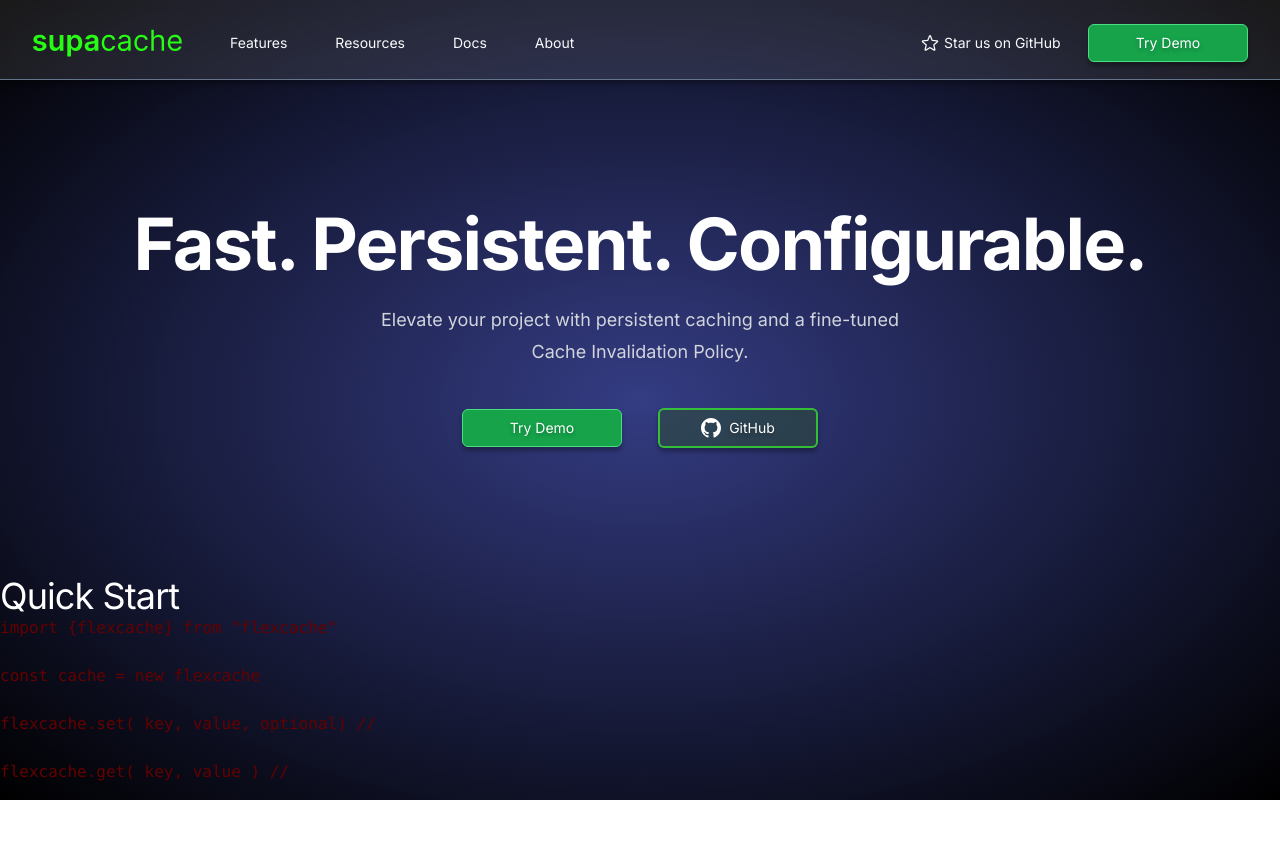
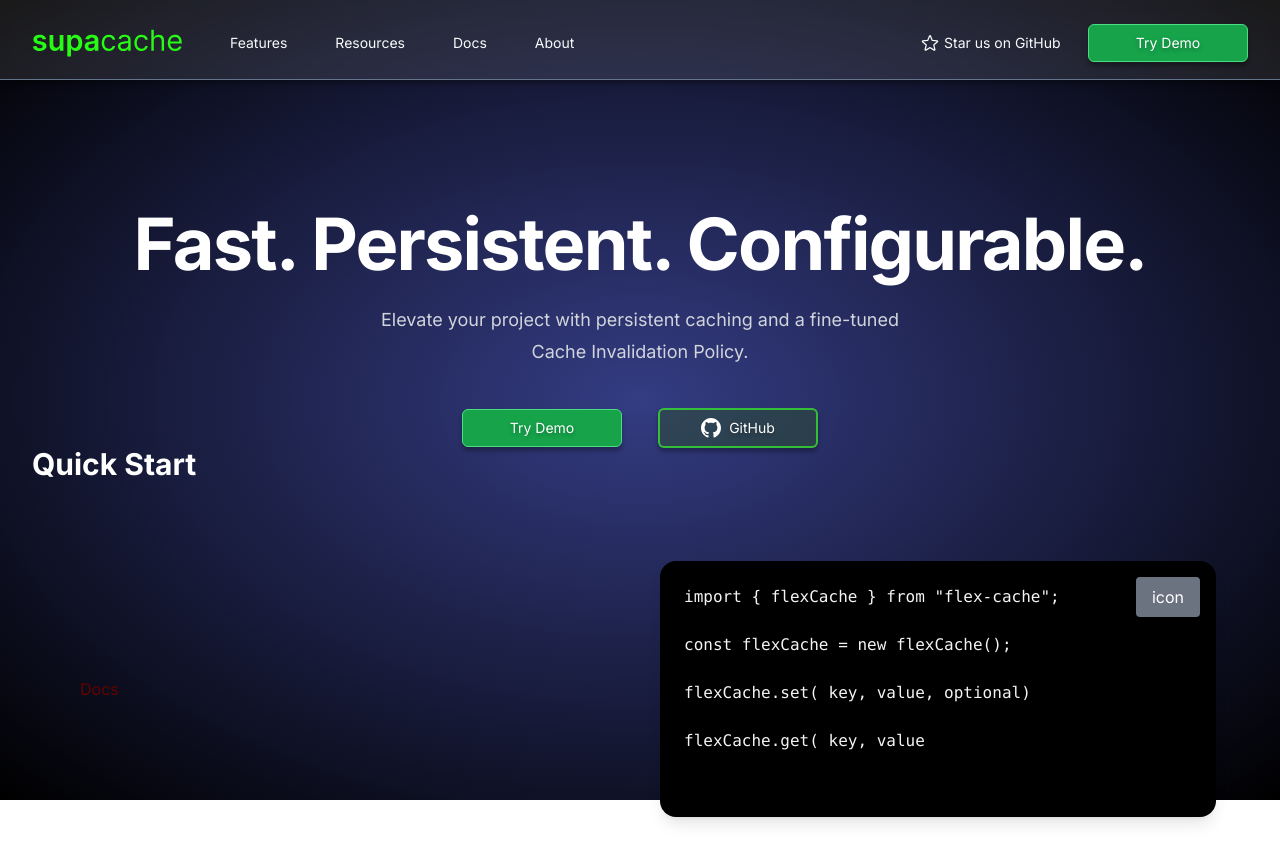
Before and after one commit to oslabs-beta/flexcache, a Next.js app in the folder my-app/: page / in a window 1280 px wide. Shown: the top 862 px of the page. Before the commit the page ends 800 px from the top, so only its background shows below. Built offline with nearby package versions, Linux system fonts and the light colour scheme.

Commit message:
terminal updates

```diff
--- a/my-app/package.json
+++ b/my-app/package.json
@@ -11,6 +11,7 @@
   "dependencies": {
     "@headlessui/react": "^1.7.17",
     "@heroicons/react": "^2.0.18",
+    "clipboard": "^2.0.11",
     "heroicons": "^2.0.18",
     "next": "13.5.4",
     "node-cache": "^5.1.2",
--- a/my-app/src/app/page.tsx
+++ b/my-app/src/app/page.tsx
@@ -8,7 +8,7 @@ import Terminal from '@/components/Terminal_Component';
 
 export default function Hero() {
   return (
-    <div>
+    <main>
       <div className='px-6 py-54 sm:px-6 sm:py-32 lg:px-8'>
         <div className='mx-auto my-auto max-w-5xl text-center'>
           <h2 className='text-3xl font-bold tracking-tight text-white sm:text-7xl'>
@@ -26,9 +26,9 @@ export default function Hero() {
             </Link>
           </div>
         </div>
-      </div>
-      <span className='flex text-3xl tracking-tight text-white sm:text-4xl'>Quick Start</span>
+      <span className='font-bold text-white text-3xl mx-auto mt-6 leading-8'>Quick Start</span>
       <Terminal />
     </div>
+  </main>
   )
 }
--- a/my-app/src/components/SecondaryButton.tsx
+++ b/my-app/src/components/SecondaryButton.tsx
@@ -1,3 +1,4 @@
+import { Autour_One } from 'next/font/google'
 import React from 'react'
 
 export default function SecondaryButton({ icon, text }: { icon?: React.ReactNode, text: string }) {
--- a/my-app/src/components/Terminal_Component.tsx
+++ b/my-app/src/components/Terminal_Component.tsx
@@ -1,17 +1,16 @@
 import React, { useState, useEffect } from "react";
+import ClipboardJS from "clipboard";
 
 export default function Terminal() {
-	const [output, setOutput] = useState("");
+  const [output, setOutput] = useState("");
   const contentToPrint = [
-    'import {flexcache} from "flexcache"',
-		'',
-    'const cache = new flexcache',
+    'import { flexCache } from "flex-cache";',
     '',
-		'flexcache.set( key, value, optional) //',
-		'',
-		'flexcache.get( key, value ) //',
-		'',
-		'flexcache.'
+    'const flexCache = new flexCache();',
+    '',
+    'flexCache.set( key, value, optional)',
+    '',
+    'flexCache.get( key, value )'
   ];
   const [currentMessageIndex, setCurrentMessageIndex] = useState(0);
   const [currentCharacterIndex, setCurrentCharacterIndex] = useState(0);
@@ -44,9 +43,25 @@ export default function Terminal() {
     return () => clearInterval(interval);
   }, [currentMessageIndex, currentCharacterIndex]);
 
+  useEffect(() => {
+    // Initialize ClipboardJS to enable copying the code
+    new ClipboardJS(".copy-button");
+  }, []);
+
   return (
-    <div className="Terminal">
-      <pre className="output">{output}</pre>
+    <div className="lg:grid grid-cols-2 gap-x-10 items-center container max-w-[85rem] mx-auto px-4 sm:px-8 pt-20 pb-28">
+      <div className="p-4">
+        <h1>Docs</h1>
+        {/* Add your documentation content here */}
+      </div>
+      <div className="bg-black p-6 h-64 overflow-scroll rounded-2xl shadow-lg relative">
+        <pre className="output text-gray-100 font-mono whitespace-pre-wrap">{output}</pre>
+        <button
+          className="copy-button bg-gray-500 text-white px-4 py-2 rounded absolute top-4 right-4"
+          data-clipboard-target=".output">
+        icon
+        </button>
+      </div>
     </div>
   );
 }
```
Also changed, not shown: 1 other file (tests, documents, lock files or other folders).
